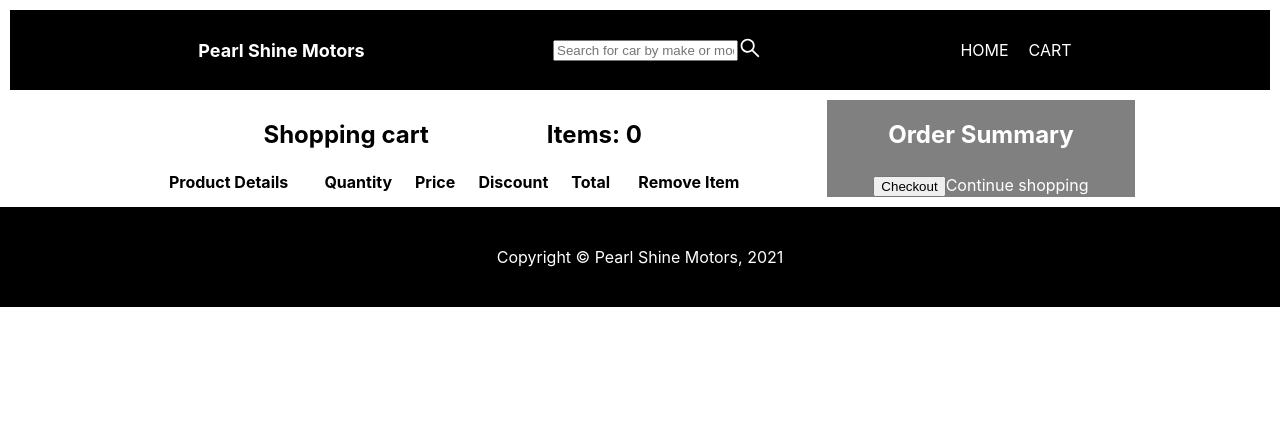
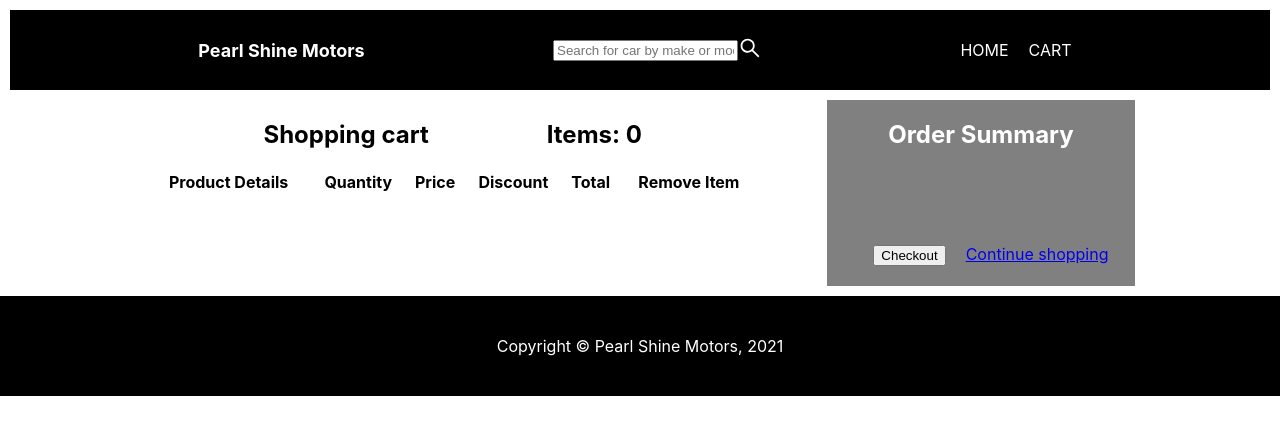
Before and after one commit to NickyGuants/React-redux-ecommerce, a React (Create React App) app: page /cart in a window 1280 px wide. Shown: the top 434 px of the page. Built offline with nearby package versions, Linux system fonts and the light colour scheme.

Commit message:
style order summary

```diff
--- a/src/App.css
+++ b/src/App.css
@@ -195,15 +195,20 @@ table {
 }
 .order {
   width: 30%;
+  display: flex;
+  flex-direction: column;
   background-color: grey;
   color: white;
   text-align: center;
   height: auto;
 }
-#links a {
-  text-decoration: none;
-  color: white;
+#links {
+  margin-top: 50px;
 }
+#links button {
+  margin: 20px;
+}
+
 #details-page {
   display: flex;
   flex-direction: column;
```
